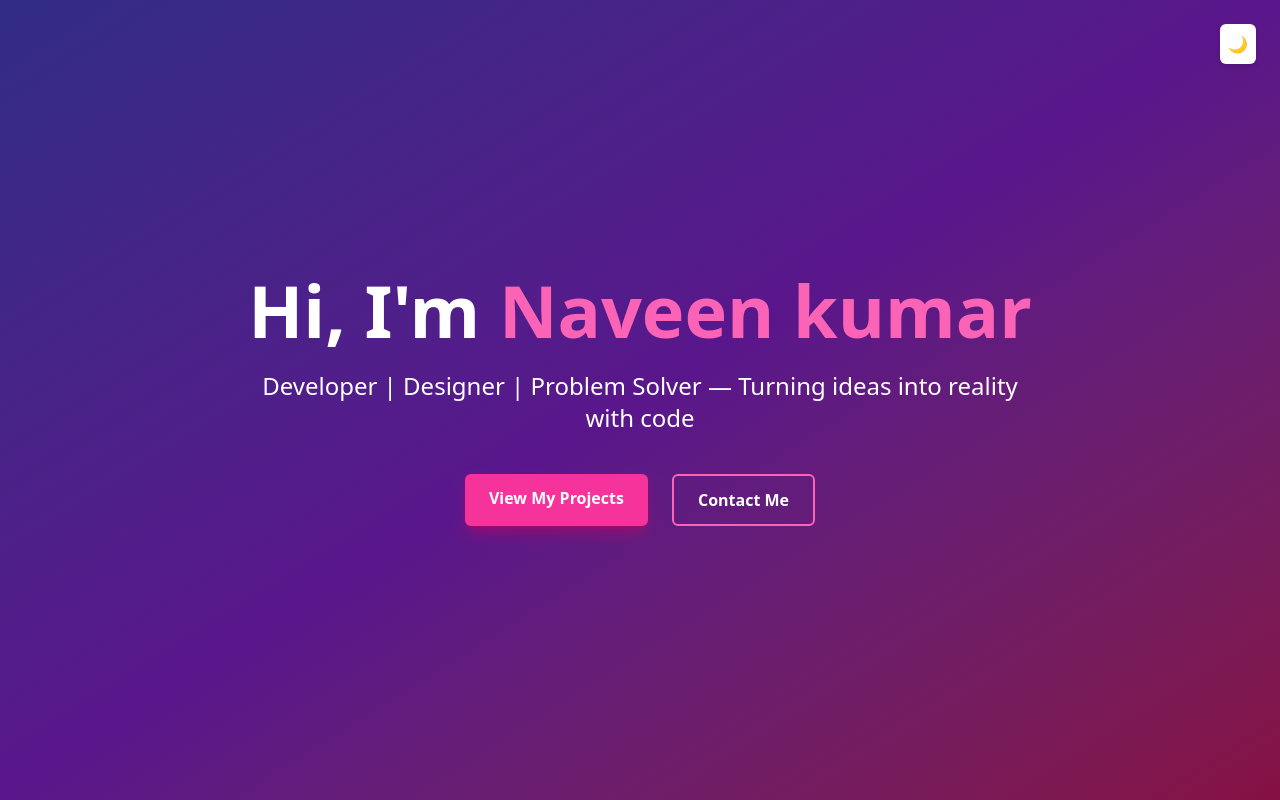
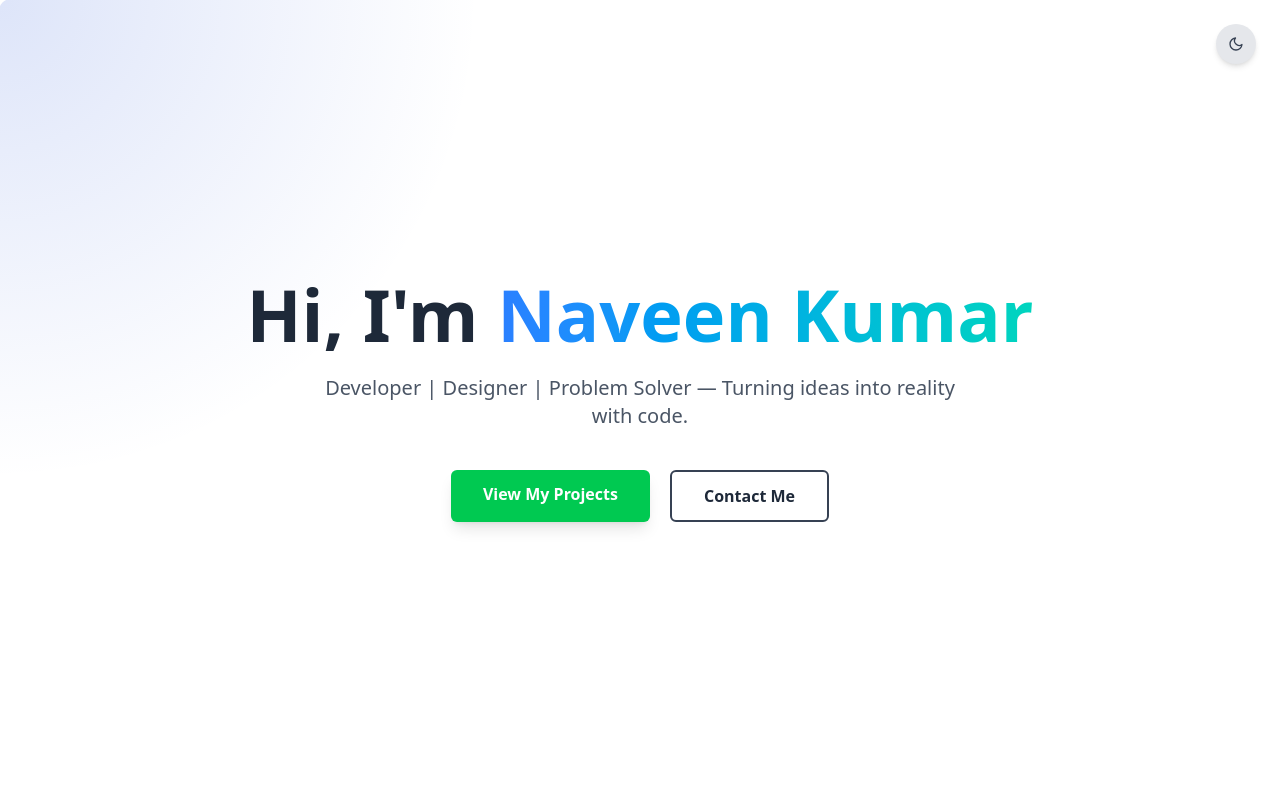
Before and after one commit to Nexorax-nk/portfolio, a Next.js app: page / in a window 1280 px wide. Shown: the top 800 px of the page. Built offline with nearby package versions, Linux system fonts and the light colour scheme.

Commit message:
created a new layout

```diff
--- a/app/components/Hero.tsx
+++ b/app/components/Hero.tsx
@@ -1,80 +1,169 @@
 "use client";
 
 import { useState, useEffect } from "react";
-import { motion } from "framer-motion";
+import { motion, AnimatePresence } from "framer-motion";
+import { FiSun, FiMoon } from "react-icons/fi"; // Using react-icons for better icons
 
 export default function Hero() {
+  // State for dark mode
   const [darkMode, setDarkMode] = useState(false);
 
+  // State to track mouse position for the spotlight effect
+  const [mousePosition, setMousePosition] = useState({ x: 0, y: 0 });
+
+  // Effect to set initial dark mode based on system preference
   useEffect(() => {
-    if (
+    const prefersDark =
       window.matchMedia &&
-      window.matchMedia("(prefers-color-scheme: dark)").matches
-    ) {
-      setDarkMode(true);
+      window.matchMedia("(prefers-color-scheme: dark)").matches;
+    setDarkMode(prefersDark);
+    if (prefersDark) {
+      document.documentElement.classList.add("dark");
+    }
+  }, []);
+
+  // Effect to track mouse movement
+  useEffect(() => {
+    const handleMouseMove = (e: MouseEvent) => {
+      setMousePosition({ x: e.clientX, y: e.clientY });
+    };
+
+    window.addEventListener("mousemove", handleMouseMove);
+
+    return () => {
+      window.removeEventListener("mousemove", handleMouseMove);
+    };
+  }, []);
+
+
+  const toggleDarkMode = () => {
+    setDarkMode((prev) => {
+      const isDark = !prev;
+      if (isDark) {
         document.documentElement.classList.add("dark");
       } else {
         document.documentElement.classList.remove("dark");
       }
-  }, []);
+      return isDark;
+    });
+  };
 
-  const toggleDarkMode = () => {
-    if (darkMode) {
-      document.documentElement.classList.remove("dark");
-      setDarkMode(false);
-    } else {
-      document.documentElement.classList.add("dark");
-      setDarkMode(true);
-    }
+  // Framer Motion variants for staggered animations
+  const sentence = {
+    hidden: { opacity: 1 },
+    visible: {
+      opacity: 1,
+      transition: {
+        delay: 0.3,
+        staggerChildren: 0.08,
+      },
+    },
+  };
+
+  const letter = {
+    hidden: { opacity: 0, y: 50 },
+    visible: {
+      opacity: 1,
+      y: 0,
+    },
   };
 
   return (
-    <section className="min-h-screen flex flex-col justify-center items-center px-6 md:px-20 bg-gradient-to-br from-indigo-900 via-purple-900 to-pink-900 text-white dark:from-gray-900 dark:via-gray-800 dark:to-gray-900 transition-colors duration-500">
+    <section
+      className="relative min-h-screen flex flex-col justify-center items-center overflow-hidden bg-white dark:bg-black transition-colors duration-500"
+    >
+      {/* Interactive Spotlight Effect */}
+      <motion.div
+        className="pointer-events-none absolute -inset-px rounded-xl transition duration-300"
+        style={{
+          background: `radial-gradient(600px at ${mousePosition.x}px ${mousePosition.y}px, rgba(29, 78, 216, 0.15), transparent 80%)`,
+        }}
+      />
+
+      <div className="relative z-10 flex flex-col items-center px-6 text-center">
         <motion.h1
-        initial={{ opacity: 0, y: -30 }}
+          variants={sentence}
+          initial="hidden"
+          animate="visible"
+          className="text-5xl md:text-7xl font-black text-gray-800 dark:text-gray-200 max-w-4xl"
+        >
+          {"Hi, I'm ".split("").map((char, index) => (
+            <motion.span key={index} variants={letter}>
+              {char}
+            </motion.span>
+          ))}
+          <span className="inline-block">
+            <span className="bg-gradient-to-r from-blue-500 to-teal-400 dark:from-blue-400 dark:to-teal-300 bg-clip-text text-transparent animate-gradient-x">
+              {"Naveen Kumar".split("").map((char, index) => (
+                <motion.span key={index} variants={letter}>
+                  {char}
+                </motion.span>
+              ))}
+            </span>
+          </span>
+        </motion.h1>
+
+        <motion.p
+          initial={{ opacity: 0, y: 20 }}
           animate={{ opacity: 1, y: 0 }}
-        transition={{ duration: 0.7 }}
-        className="text-5xl md:text-7xl font-extrabold mb-6 text-center max-w-4xl"
-      >
-        Hi, I&apos;m <span className="text-pink-400">Naveen kumar</span>
-      </motion.h1>
-      <motion.p
-        initial={{ opacity: 0, y: 30 }}
-        animate={{ opacity: 1, y: 0 }}
-        transition={{ delay: 0.5, duration: 0.7 }}
-        className="text-xl md:text-2xl text-center max-w-3xl"
+          transition={{ delay: 1.5, duration: 0.7 }}
+          className="mt-6 text-lg md:text-xl text-gray-600 dark:text-gray-400 max-w-2xl"
         >
           Developer | Designer | Problem Solver — Turning ideas into reality with
-        code
+          code.
         </motion.p>
 
         <motion.div
-        initial={{ opacity: 0 }}
-        animate={{ opacity: 1 }}
-        transition={{ delay: 1.3, duration: 0.7 }}
-        className="mt-10 flex gap-6"
+          initial={{ opacity: 0, y: 20 }}
+          animate={{ opacity: 1, y: 0 }}
+          transition={{ delay: 1.8, duration: 0.5 }}
+          className="mt-10 flex flex-col sm:flex-row gap-5"
         >
-        <a
+          <motion.a
             href="#projects"
-          className="bg-pink-500 hover:bg-pink-600 transition-colors rounded-md px-6 py-3 font-semibold shadow-lg shadow-pink-700/50"
+            whileHover={{ scale: 1.05, boxShadow: "0px 0px 25px rgb(34 197 94)" }}
+            whileTap={{ scale: 0.95 }}
+            className="bg-green-500 text-white font-semibold px-8 py-3 rounded-md shadow-lg"
           >
             View My Projects
-        </a>
-        <a
+          </motion.a>
+          <motion.a
             href="#contact"
-          className="border-2 border-pink-400 hover:bg-pink-400 hover:text-black transition-colors rounded-md px-6 py-3 font-semibold"
+            whileHover={{ scale: 1.05 }}
+            whileTap={{ scale: 0.95 }}
+            className="border-2 border-gray-700 dark:border-gray-300 text-gray-800 dark:text-gray-200 font-semibold px-8 py-3 rounded-md"
           >
             Contact Me
-        </a>
+          </motion.a>
         </motion.div>
+      </div>
 
-      <button
+      {/* Animated Dark Mode Toggle Button */}
+      <div className="absolute top-6 right-6">
+        <motion.button
           onClick={toggleDarkMode}
           aria-label="Toggle Dark Mode"
-        className="absolute top-6 right-6 bg-white dark:bg-gray-700 p-2 rounded-md shadow-md"
+          whileHover={{ scale: 1.1, rotate: 15 }}
+          whileTap={{ scale: 0.9, rotate: -15 }}
+          className="bg-gray-200 dark:bg-gray-800 p-3 rounded-full shadow-md"
         >
-        {darkMode ? "🌞" : "🌙"}
-      </button>
+          <AnimatePresence mode="wait" initial={false}>
+            <motion.div
+              key={darkMode ? "moon" : "sun"}
+              initial={{ y: -20, opacity: 0, rotate: -90 }}
+              animate={{ y: 0, opacity: 1, rotate: 0 }}
+              exit={{ y: 20, opacity: 0, rotate: 90 }}
+              transition={{ duration: 0.3 }}
+            >
+              {darkMode ? (
+                <FiSun className="text-yellow-400" />
+              ) : (
+                <FiMoon className="text-gray-700" />
+              )}
+            </motion.div>
+          </AnimatePresence>
+        </motion.button>
+      </div>
     </section>
   );
 }
--- a/package.json
+++ b/package.json
@@ -12,7 +12,8 @@
     "framer-motion": "^12.23.22",
     "next": "15.5.3",
     "react": "19.1.0",
-    "react-dom": "19.1.0"
+    "react-dom": "19.1.0",
+    "react-icons": "^5.5.0"
   },
   "devDependencies": {
     "@eslint/eslintrc": "^3",
```
Also changed, not shown: 1 other file (tests, documents, lock files or other folders). Lines whose indentation alone changed are shown as unchanged.
